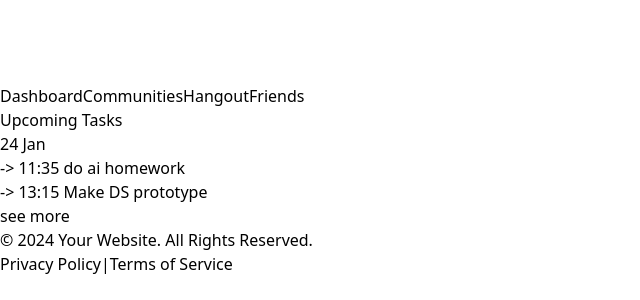
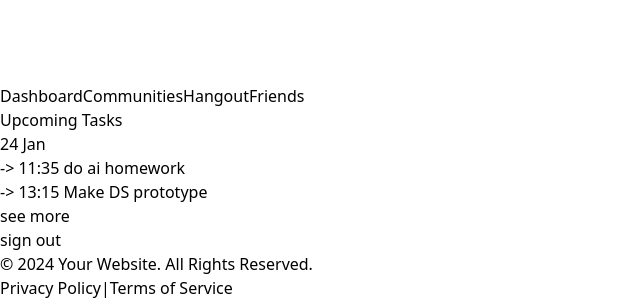
Before and after one commit to reaperxyndrome/UniVibe, a React (Vite) app: page /dashboard in a window 1280 px wide. Shown: the part 2020-2320 px from the top of the page, without its empty margins (0-640 px from the left). Before the commit the page ends 2296 px from the top, so only its background shows below. Built offline with nearby package versions, Linux system fonts and the light colour scheme.

Commit message:
added sign out

```diff
--- a/src/dashboard/DashboardComponents.jsx
+++ b/src/dashboard/DashboardComponents.jsx
@@ -1,6 +1,12 @@
-import * as React from "react";
+// import * as React from "react";
+import Cookies from "js-cookie"
 
-function DashboardComponents(props) {
+function DashboardComponents() {
+  const handleSignOut = () => {
+    Cookies.remove("token")
+    Cookies.remove("role")
+    Cookies.remove("username")
+  }
   return (
     <div className="px-10">
         <div className="bg-zinc-300 flex flex-col mt-5 pl-4 pr-20 py-3 rounded-xl max-md:max-w-full h-fit max-md:pr-5">
@@ -17,6 +23,7 @@ function DashboardComponents(props) {
             see more
           </div>
         </div>
+        <button onClick={handleSignOut}>sign out</button>
     </div>
   );
   }
```
